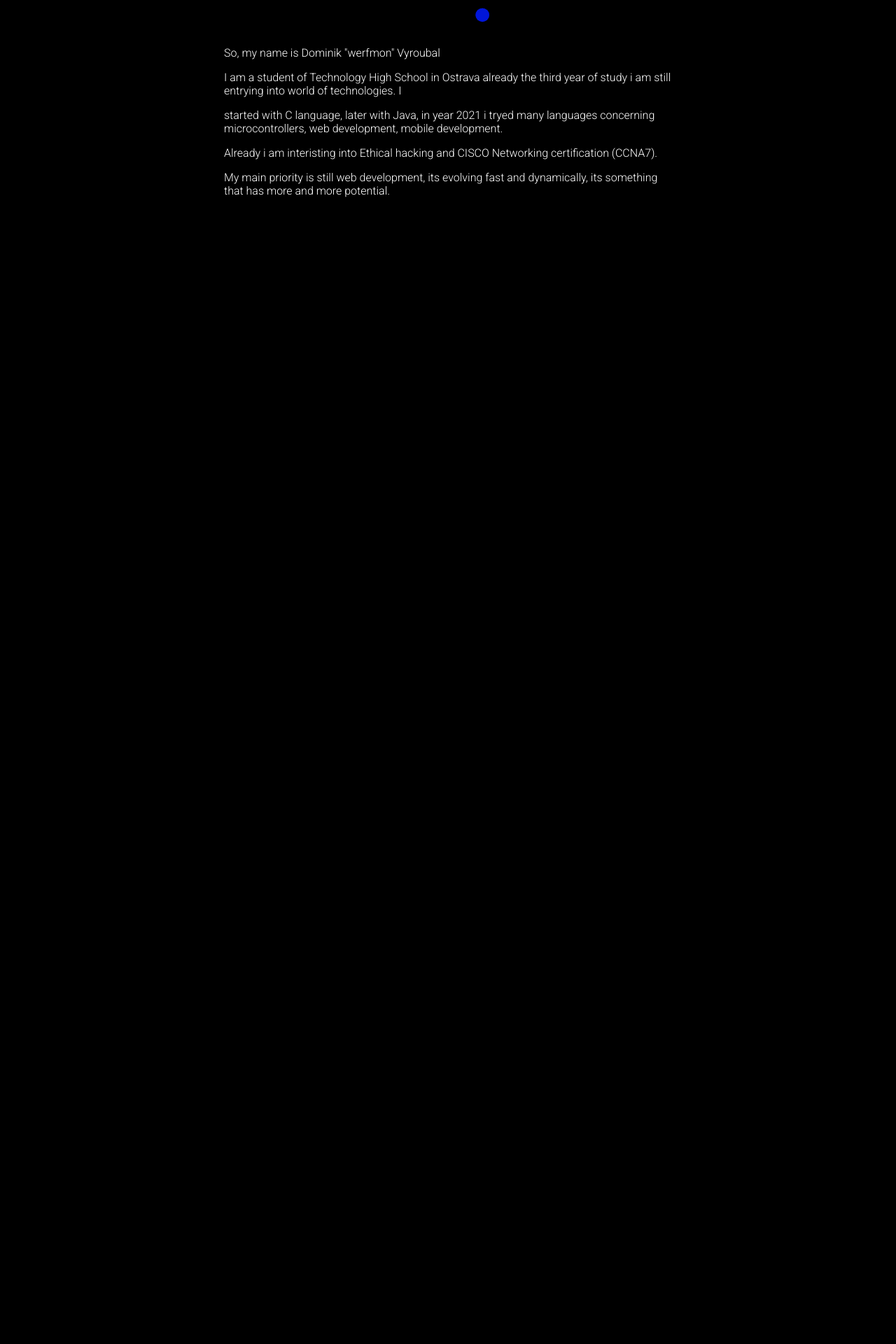
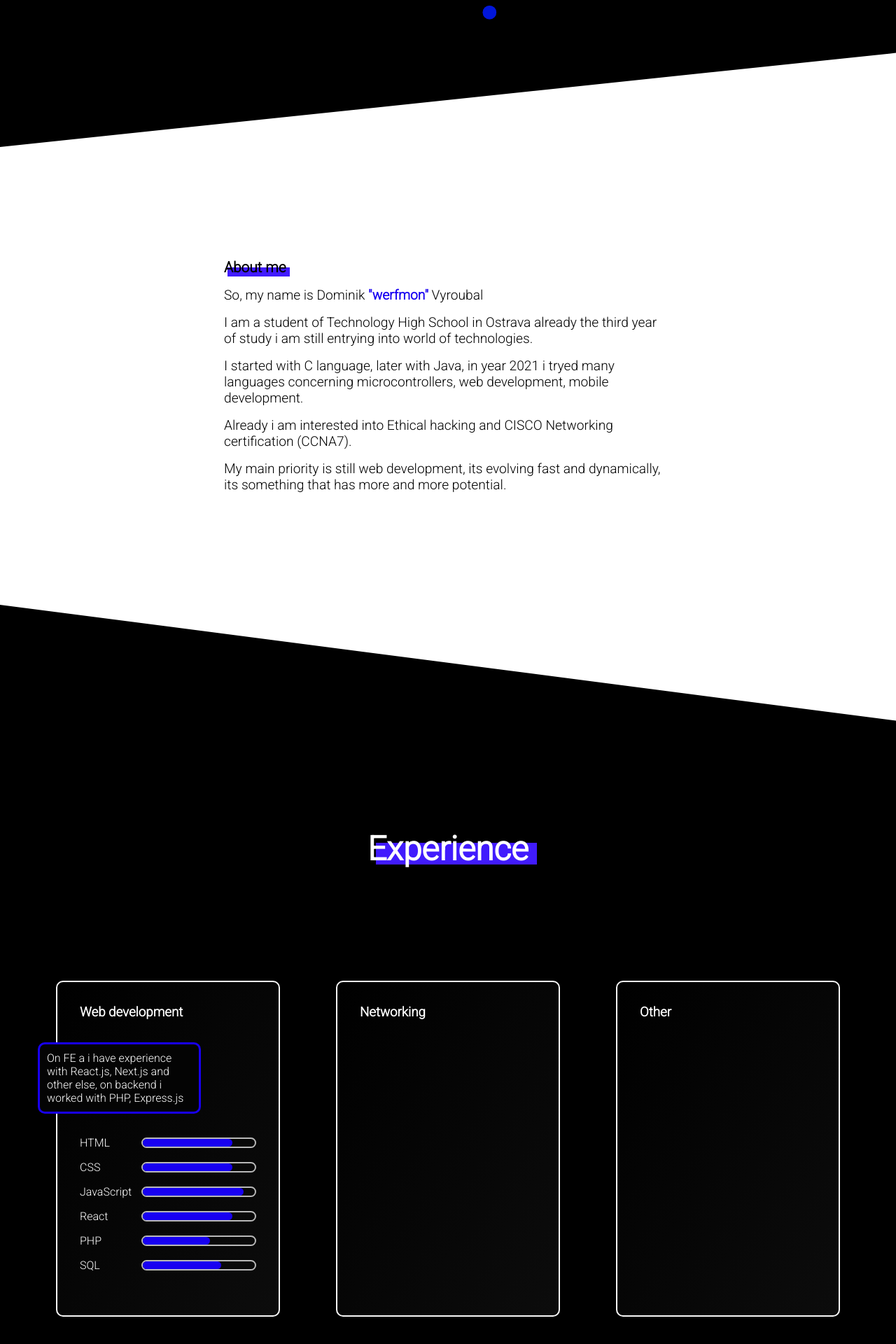
Before and after one commit to Werfmon/personal-website, a React (Create React App) app: page / in a window 1280 px wide. Shown: the part 750-2670 px from the top of the page at 70% size. Before the commit the page ends 1050 px from the top, so only its background shows below. Built offline with nearby package versions, Linux system fonts and the light colour scheme.

Commit message:
Experience part, boxes

```diff
--- a/public/index.html
+++ b/public/index.html
@@ -9,8 +9,21 @@
       content="Web site created using create-react-app"
     />
     <title>React App</title>
+    <script>
+      function setParticles() {
+        let el = document.querySelectorAll("#tsparticles")[0].style;
+        let canvas = document.querySelectorAll("#tsparticles canvas")[0].style;
+
+        el.position = "relative";
+        el.height = "100vh";
+        el.zIndex = "-1";
+
+        canvas.position = "absolute";
+        canvas.height = "100vh";
+      }
+    </script>
   </head>
-  <body>
+  <body onload="setParticles()">
     <noscript>You need to enable JavaScript to run this app.</noscript>
     <div id="root"></div>
   </body>
--- a/src/App.jsx
+++ b/src/App.jsx
@@ -5,22 +5,12 @@ import About from "./Components/About";
 import ParticlesComp from "./Components/ParticlesComp";
 
 export default function App() {
-  useEffect(() => {
-    let el = document.querySelectorAll("#tsparticles")[0].style;
-    let canvas = document.querySelectorAll("#tsparticles canvas")[0].style;
 
-    el.position = "relative";
-    el.height = "100vh";
-    el.zIndex = "-1";
-
-    canvas.position = "absolute";
-    canvas.height = "100vh";
-  }, []);
   return (
     <>
       <div style={{ height: "100vh" }}>
+        <Home />
         <ParticlesComp />
-        <Home />
       </div>
       <About />
       <Experience />
--- a/src/Components/About.jsx
+++ b/src/Components/About.jsx
@@ -1,9 +1,12 @@
 import React from "react";
-import { Paragraph } from "../theme";
+import { Paragraph, ClipContainer, TextContainer, Span, Heading2 } from "../theme";
 
 export default function About() {
   return (
     <>
+
+    <ClipContainer>
+     </ClipContainer>
       {/* <Paragraph>
       Okey, takže jmenuju se Dominik "werfmon" Vyroubal, jsem studentem střední
       průmyslové školy v Ostravě, již třetím rokem pronikám čím dál více do
@@ -14,24 +17,27 @@ export default function About() {
       favoritem je u mě stále webový vývoj, rychle a dynamicky se rozvíjí, je to
       něco co má stále větší potenciál.
     </Paragraph> */}
-      <Paragraph>So, my name is Dominik "werfmon" Vyroubal</Paragraph>
+    <TextContainer>
+      <Heading2>About me</Heading2>
+      <Paragraph>So, my name is Dominik <Span>"werfmon"</Span> Vyroubal</Paragraph>
       <Paragraph>
         I am a student of Technology High School in Ostrava already the third
-        year of study i am still entrying into world of technologies. I
+        year of study i am still entrying into world of technologies.
       </Paragraph>
       <Paragraph>
-        started with C language, later with Java, in year 2021 i tryed many
+        I started with C language, later with Java, in year 2021 i tryed many
         languages concerning microcontrollers, web development, mobile
         development.
       </Paragraph>
       <Paragraph>
-        Already i am interisting into Ethical hacking and CISCO Networking
+        Already i am interested into Ethical hacking and CISCO Networking
         certification (CCNA7).
       </Paragraph>
       <Paragraph>
         My main priority is still web development, its evolving fast and
         dynamically, its something that has more and more potential.
       </Paragraph>
+    </TextContainer>
     </>
   );
 }
--- a/src/Components/Experience.jsx
+++ b/src/Components/Experience.jsx
@@ -1,7 +1,149 @@
-import React from 'react'
+import React from "react";
+import styled from "styled-components";
+const ExperienceSection = styled.section`
+  background-color: #000;
+  width: 100%;
+  padding-block: 5rem;
+`;
+const ClipExperienceSection = styled.div`
+  clip-path: polygon(0 0, 100% 69%, 100% 100%, 0% 100%);
+  background-color: #000;
+  width: 100%;
+  height: 15rem;
+`;
 
+const ExperienceContainer = styled.div`
+  box-sizing: border-box;
+  height: 30rem;
+  width: 20rem;
+  background: linear-gradient(to right bottom, #000, #0c0c0c);
+  padding: 2rem;
+  border: 2px solid #f8f8f8;
+  border-radius: 10px;
+`;
+const HeadingExperience = styled.h2`
+  font-family: "Roboto", sans-serif;
+  font-size: 3rem;
+  font-weight: 900;
+  margin: 0 auto;
+  position: relative;
+  margin-bottom: 10rem;
+  z-index: 0;
+  color: #fff;
+  width: fit-content;
+  &::after {
+    content: "";
+    position: absolute;
+    z-index: -1;
+    height: 55%;
+    width: 100%;
+    left: 12px;
+    top: 20px;
+    background-color: #411bfd;
+  }
+`;
+const ExperienceBoxContainer = styled.div`
+  display: flex;
+  flex-direction: row;
+  width: 100%;
+  flex-wrap: wrap;
+  gap: 5rem;
+  margin: 0 auto;
+  justify-content: center;
+`;
+const ExperienceBox = styled.div`
+  width: 90%;
+  margin-block: 2rem;
+  border: 3px #1800f1 solid;
+  margin-left: -60px;
+  background-color: #040404;
+  border-radius: 10px;
+`;
+const ContainerHeading = styled.h3`
+  color: #fff;
+  font-family: "Roboto", sans-serif;
+`;
+const ExperienceText = styled.p`
+  color: #fff;
+  padding: 10px;
+  font-family: "Roboto", sans-serif;
+`;
+const ProgressBar = styled.div`
+  width: 10rem;
+  height: .7rem;
+  border: 2px solid #b9b9b9;
+  border-radius: 10px;
+  position: relative;
+  &::after{
+    content: '';
+    position: absolute;
+    height: 100%;
+    width: calc(100% * ${props => props.length});
+    background-color: #1800f1;
+    border-radius: 10px;
+  }
+`;
+const ProgessBarContainer = styled.div`
+  display: flex;
+  align-items: center;
+  justify-content: space-between;
+  margin-block: 1rem;
+`;
+const ProgessBarText = styled.h4`
+  color: #fff;
+  font-family: "Roboto", sans-serif;
+  margin-right: 10px;
+  font-weight: 100;
+`
 export default function Experience() {
   return (
-    <div>Experience</div>
-  )
+    <>
+      <ClipExperienceSection></ClipExperienceSection>
+
+      <ExperienceSection>
+        <HeadingExperience>Experience</HeadingExperience>
+        <ExperienceBoxContainer>
+          <ExperienceContainer>
+            <ContainerHeading>Web development</ContainerHeading>
+            <ExperienceBox>
+              <ExperienceText>
+                On FE a i have experience with React.js, Next.js
+                and other else, on backend i worked with PHP, Express.js
+              </ExperienceText>
+            </ExperienceBox>
+            <ProgessBarContainer>
+              <ProgessBarText>HTML</ProgessBarText>
+              <ProgressBar length=".8"></ProgressBar>
+            </ProgessBarContainer>
+            <ProgessBarContainer>
+              <ProgessBarText>CSS</ProgessBarText>
+              <ProgressBar length=".8"></ProgressBar>
+            </ProgessBarContainer>
+            <ProgessBarContainer>
+              <ProgessBarText>JavaScript</ProgessBarText>
+              <ProgressBar length=".9"></ProgressBar>
+            </ProgessBarContainer>
+            <ProgessBarContainer>
+              <ProgessBarText>React</ProgessBarText>
+              <ProgressBar length=".8"></ProgressBar>
+            </ProgessBarContainer>
+            <ProgessBarContainer>
+              <ProgessBarText>PHP</ProgessBarText>
+              <ProgressBar length=".6"></ProgressBar>
+            </ProgessBarContainer>
+            <ProgessBarContainer>
+              <ProgessBarText>SQL</ProgessBarText>
+              <ProgressBar length=".7"></ProgressBar>
+            </ProgessBarContainer>
+          </ExperienceContainer>
+          <ExperienceContainer>
+            <ContainerHeading>Networking</ContainerHeading>
+          </ExperienceContainer>
+          <ExperienceContainer>
+            <ContainerHeading>Other</ContainerHeading>
+          </ExperienceContainer>
+        </ExperienceBoxContainer>
+      </ExperienceSection>
+    </>
+  );
 }
--- a/src/Components/ParticlesComp.jsx
+++ b/src/Components/ParticlesComp.jsx
@@ -1,4 +1,4 @@
-import React, {useEffect} from "react";
+import React from "react";
 import Particles from "react-tsparticles";
 
 export default function ParticlesComp() {
--- a/src/style/global.css
+++ b/src/style/global.css
@@ -11,7 +11,6 @@ body {
   min-height: 100vh;
   width: 100%;
   margin: 0;
-  background-color: #000;
   overflow-x: hidden;
 }
 ::-webkit-scrollbar {
--- a/src/theme.js
+++ b/src/theme.js
@@ -4,16 +4,48 @@ export const Container = styled.div`
   top: 0;
   width: 100%;
   z-index: 10;
-  position: absolute;
 `;
 export const Div = styled.div`
   width: 100%;
 `
 export const Paragraph = styled.p`
-  width: 50%;
-  margin: 0 auto;
   color: #fff;
   z-index: 10;
   margin-top: 1rem;
   font-family: 'Roboto', sans-serif;
+  color: #000;
+  font-size: 1.2rem;
 `
+export const ClipContainer = styled.div`
+  width: 100%;
+  clip-path: polygon(0 100%, 100% 16%, 100% 0, 0 0);
+  background-color: #000;
+  height: 10rem;
+`
+export const TextContainer = styled.section`
+  width: 50%;
+  margin: 10rem auto;
+  background-color: #fff;
+`
+export const Span = styled.span`
+  color: #1800f1;
+  font-weight: 700;
+`
+export const Heading2 = styled.h2`
+  font-family: 'Roboto', sans-serif;
+  font-size: 1.3rem;
+  font-weight: 900;
+  width: fit-content;
+  position: relative;
+  z-index: 0;
+  &::after {
+    content: '';
+    position: absolute;
+    z-index: -1;
+    height: 55%;
+    width: 100%;
+    left: 5px;
+    top: 12px;
+    background-color: #411bfd;
+  }
+`
```
